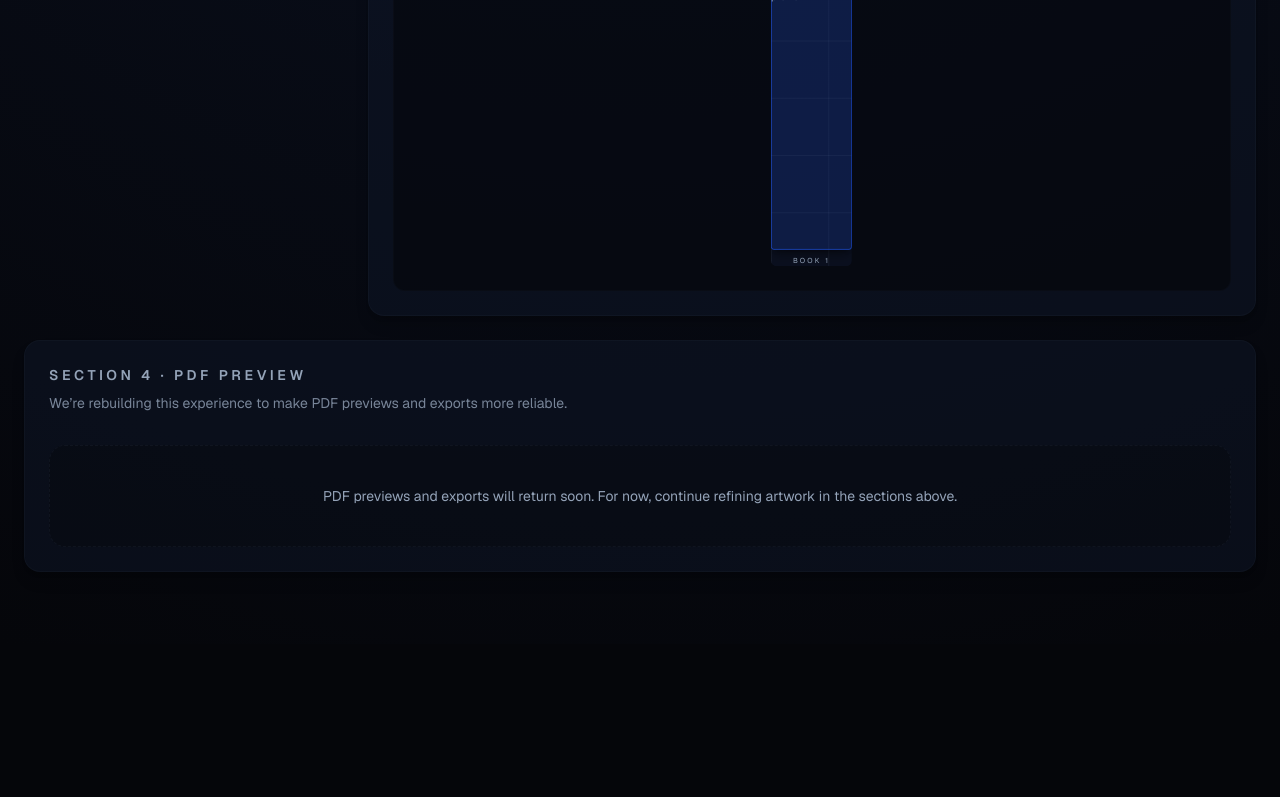
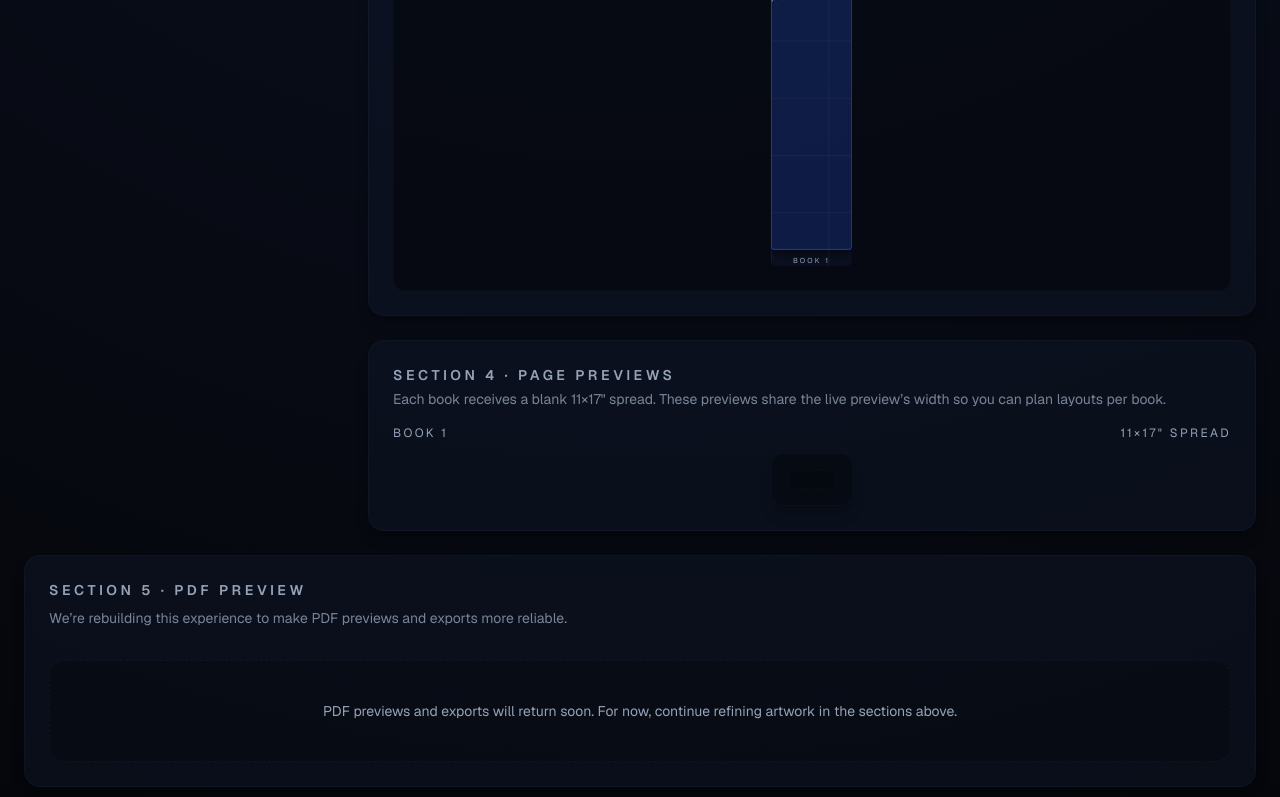
Before and after one commit to jdin9/flyleaf-v2, a Next.js app: page /designer in a window 1280 px wide. Shown: the part 796-1593 px from the top of the page. Before the commit the page ends 1440 px from the top, so only its background shows below. Built offline with nearby package versions, Linux system fonts and the light colour scheme.

Commit message:
Add blank 11x17 page previews below live preview

```diff
--- a/src/app/designer/page.tsx
+++ b/src/app/designer/page.tsx
@@ -39,7 +39,10 @@ const TOP_MARGIN_MM = 2;
 const MM_TO_PX = 3.7795275591; // 96 DPI reference for converting mm to px
 
 const strings = {
-  pdfHeading: "Section 4 · PDF preview",
+  blankPagesHeading: "Section 4 · Page previews",
+  blankPagesDescription:
+    "Each book receives a blank 11×17\" spread. These previews share the live preview’s width so you can plan layouts per book.",
+  pdfHeading: "Section 5 · PDF preview",
   pdfDescription: "We’re rebuilding this experience to make PDF previews and exports more reliable.",
   pdfPlaceholder: "PDF previews and exports will return soon. For now, continue refining artwork in the sections above.",
 };
@@ -54,6 +57,8 @@ const createBook = (): BookSettings => ({
 });
 
 const mmToPx = (value: number) => value * MM_TO_PX;
+const PAGE_WIDTH_IN = 17;
+const PAGE_HEIGHT_IN = 11;
 
 export default function DesignerPage() {
   const [books, setBooks] = useState<BookSettings[]>([createBook()]);
@@ -242,6 +247,13 @@ export default function DesignerPage() {
 
   const scaledPreviewWidth = totalWidthPx * previewScale;
   const scaledPreviewHeight = maxHeightPx * previewScale;
+  const blankPageAspectRatio = PAGE_HEIGHT_IN / PAGE_WIDTH_IN;
+  const blankPagePreviewWidth = useMemo(() => {
+    const width = scaledPreviewWidth || totalWidthPx * fallbackScale;
+    if (!Number.isFinite(width) || width <= 0) return 1;
+    return width;
+  }, [fallbackScale, scaledPreviewWidth, totalWidthPx]);
+  const blankPagePreviewHeight = Math.max(blankPagePreviewWidth * blankPageAspectRatio, 1);
 
   const zoomScale = zoom / 100;
   const artworkDisplayWidth = baseArtworkWidthPx * zoomScale;
@@ -506,6 +518,7 @@ export default function DesignerPage() {
               </div>
             </div>
 
+          <div className="flex flex-col gap-6">
             <section className="flex min-h-[520px] flex-col rounded-2xl border border-border/30 bg-panel/60 p-6 shadow-lg shadow-black/20">
               <div className="mb-4">
                 <h2 className="text-sm font-semibold uppercase tracking-[0.25em] text-muted">Section 3 · Live preview</h2>
@@ -568,6 +581,31 @@ export default function DesignerPage() {
                 </div>
               </div>
             </section>
+            <section className="flex flex-col rounded-2xl border border-border/30 bg-panel/60 p-6 shadow-lg shadow-black/20">
+              <div className="mb-4">
+                <h2 className="text-sm font-semibold uppercase tracking-[0.25em] text-muted">{strings.blankPagesHeading}</h2>
+                <p className="mt-1 text-sm text-muted/80">{strings.blankPagesDescription}</p>
+              </div>
+              <div className="flex flex-col gap-6">
+                {books.map((book, index) => (
+                  <div key={book.id} className="flex flex-col items-center gap-3">
+                    <div className="flex w-full items-center justify-between text-xs uppercase tracking-[0.2em] text-muted">
+                      <span>Book {index + 1}</span>
+                      <span>11×17&quot; spread</span>
+                    </div>
+                    <div className="flex w-full justify-center">
+                      <div
+                        className="relative overflow-hidden rounded-xl border border-border/30 bg-black/30 shadow-lg shadow-black/20"
+                        style={{ width: `${blankPagePreviewWidth}px`, height: `${blankPagePreviewHeight}px` }}
+                      >
+                        <div className="absolute inset-4 rounded-lg border border-dashed border-border/40 bg-black/20" />
+                      </div>
+                    </div>
+                  </div>
+                ))}
+              </div>
+            </section>
+          </div>
           </section>
         </div>
 
```
